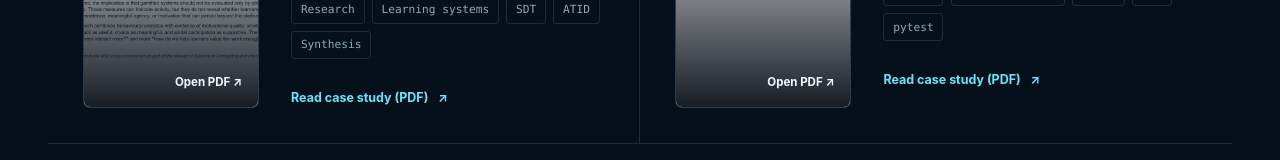
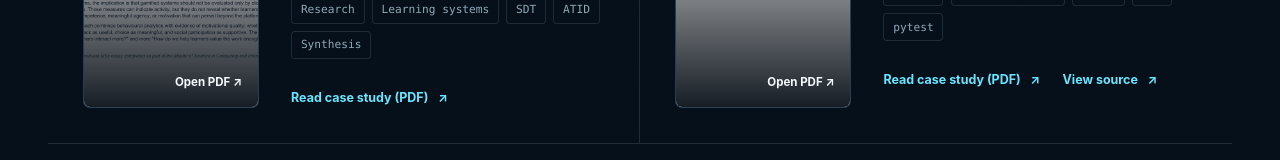
Before and after one commit to eassuncao/erich-assuncao-portfolio, a Next.js app: page / in a window 1280 px wide. Shown: the part 3424-3584 px from the top of the page. Built offline with nearby package versions, Linux system fonts and the light colour scheme.

Commit message:
docs: prepare portfolio repository for public GitHub release

```diff
--- a/app/globals.css
+++ b/app/globals.css
@@ -746,6 +746,13 @@ a {
   line-height: 1.35;
 }
 
+.project-links {
+  display: flex;
+  flex-wrap: wrap;
+  gap: 0.85rem 1.4rem;
+  margin-top: 1.8rem;
+}
+
 .text-link {
   display: inline-flex;
   align-items: center;
@@ -754,6 +761,10 @@ a {
   color: var(--cyan);
   font-size: 0.78rem;
   font-weight: 750;
+}
+
+.project-links .text-link {
+  margin-top: 0;
 }
 
 .text-link span {
--- a/components/ProjectCard.tsx
+++ b/components/ProjectCard.tsx
@@ -57,6 +57,7 @@ export function ProjectCard({
             <li key={tag}>{tag}</li>
           ))}
         </ul>
+        <div className="project-links">
           <a
             className="text-link"
             href={project.href}
@@ -67,6 +68,22 @@ export function ProjectCard({
             <span aria-hidden="true">↗</span>
             <span className="sr-only"> Opens in a new tab.</span>
           </a>
+          {project.sourceHref ? (
+            <a
+              className="text-link"
+              href={project.sourceHref}
+              target="_blank"
+              rel="noreferrer"
+            >
+              View source
+              <span aria-hidden="true">↗</span>
+              <span className="sr-only">
+                {" "}
+                for {project.title}. Opens in a new tab.
+              </span>
+            </a>
+          ) : null}
+        </div>
       </div>
     </article>
   );
--- a/data/portfolio.ts
+++ b/data/portfolio.ts
@@ -7,6 +7,7 @@ export type Project = {
   readonly tags: readonly string[];
   readonly href: `/projects/${string}.pdf`;
   readonly cover: `/project-covers/${string}.png`;
+  readonly sourceHref?: `https://github.com/${string}`;
   readonly featured?: boolean;
   readonly featuredSummary?: string;
 };
@@ -132,6 +133,7 @@ export const projects: readonly Project[] = [
     tags: ["Python", "Bioinformatics", "FASTA", "CLI", "pytest"],
     href: "/projects/fasta-inspector-bioinformatics.pdf",
     cover: "/project-covers/fasta-inspector-bioinformatics.png",
+    sourceHref: "https://github.com/eassuncao/fasta_inspector",
   },
 ];
 
```
Also changed, not shown: 2 other files (tests, documents, lock files or other folders). Lines whose indentation alone changed are shown as unchanged.
